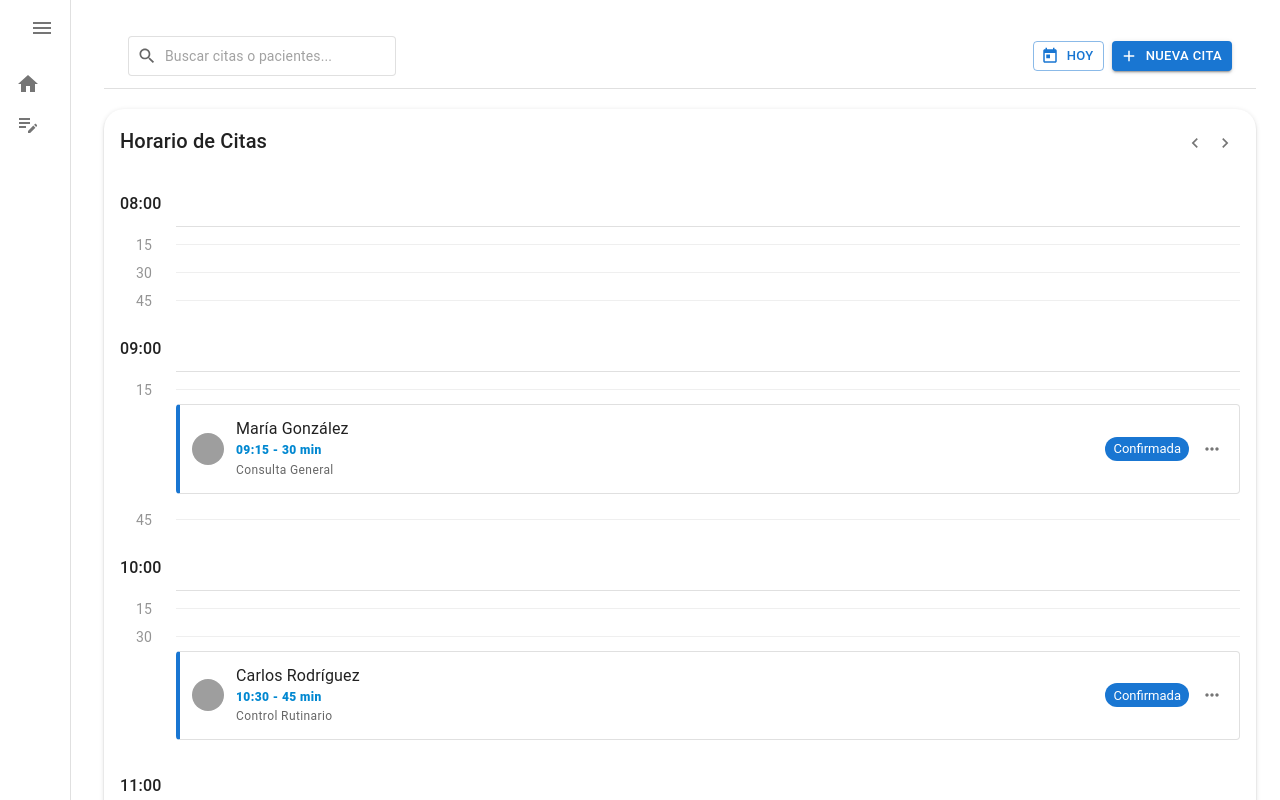
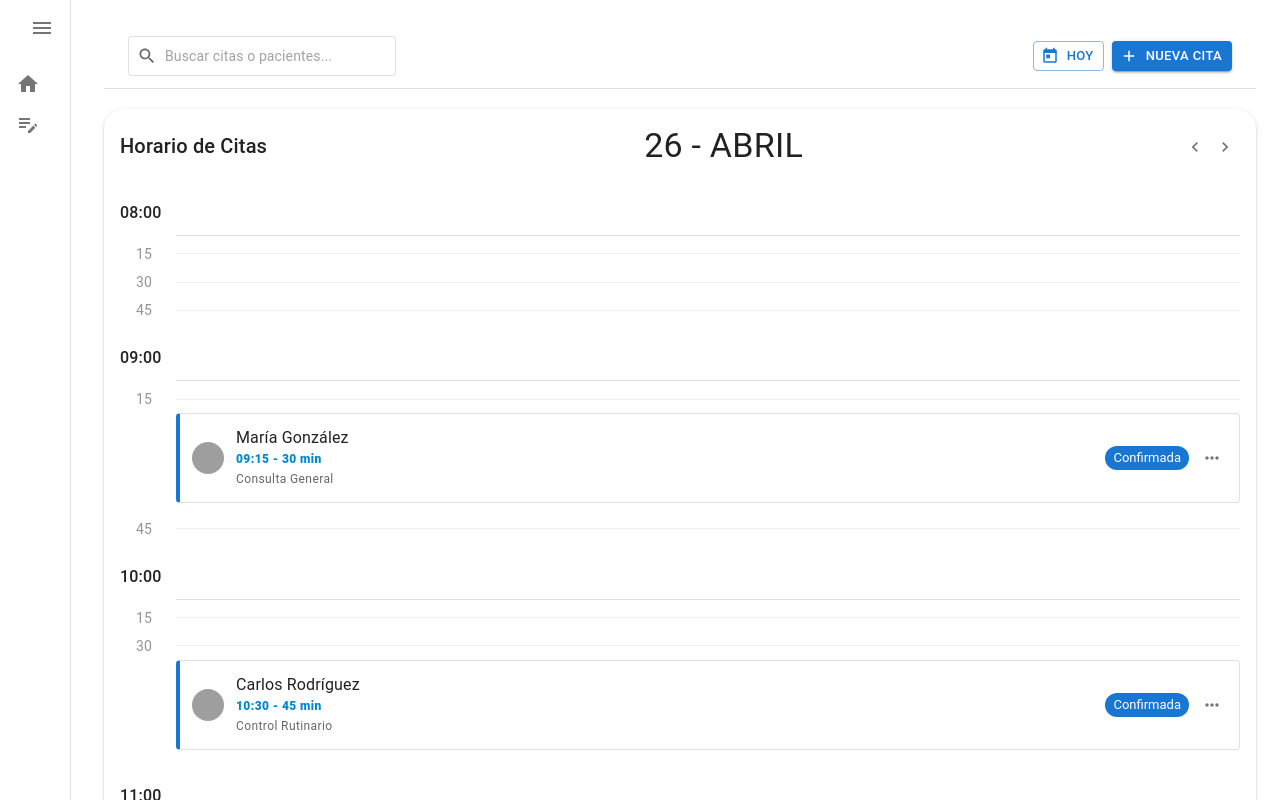
Before and after one commit to VictorTapiaEgana/resermed, a React (Vite) app: page /reservas in a window 1280 px wide. Shown: the top 800 px of the page. Built offline with nearby package versions, Linux system fonts and the light colour scheme; grey boxes are pictures that could not be loaded.

Commit message:
Agregar useEffect para rastrear cambios en la fecha seleccionada y mostrar la fecha en el encabezado del calendario

```diff
--- a/src/components/Calendar.tsx
+++ b/src/components/Calendar.tsx
@@ -1,6 +1,6 @@
 /* eslint-disable @typescript-eslint/no-unused-vars */
 
-import { useState } from "react"
+import { useEffect, useState } from "react"
 import { Card, CardHeader, CardContent, Typography, Avatar, Chip, Divider, IconButton, Box, Paper, Menu, MenuItem } from "@mui/material"
 import { ChevronLeft as ChevronLeftIcon,
          ChevronRight as ChevronRightIcon,
@@ -133,12 +133,18 @@ interface AppointmentCalendarProps {
   date: Date
 }
 
+const Meses =['Enero','Febrero','Marzo','Abril','Mayo','Junio','Julio','Agosto','Septiembre','Octubre','Noviembre','Diciembre']
+
 export function Calendar({ date }: AppointmentCalendarProps) {
 
   const [selectedDate, setSelectedDate] = useState<Date>(date)
   const [anchorEl, setAnchorEl] = useState<null | HTMLElement>(null);
   const open = Boolean(anchorEl);
 
+
+  useEffect(()=>{
+    console.log(selectedDate)
+  },[selectedDate])
 
   const handleClick = (event: React.MouseEvent<HTMLElement>) => {
     setAnchorEl(event.currentTarget);
@@ -186,6 +192,11 @@ export function Calendar({ date }: AppointmentCalendarProps) {
           title={
             <Box display="flex" justifyContent="space-between" alignItems="center">
               <Typography variant="h6">Horario de Citas</Typography>
+
+              <Typography variant="h4">
+                   { selectedDate.getDate() } - { Meses[selectedDate.getMonth()].toUpperCase() }
+              </Typography>
+
               <Box>
                 <IconButton size="small" onClick={handlePrevDay}>
                   <ChevronLeftIcon fontSize="small" />
@@ -274,7 +285,7 @@ export function Calendar({ date }: AppointmentCalendarProps) {
                                         alt={appointment.patient.name}
                                         sx={{ width: 32, height: 32 }}
                                       >
-                                        {appointment.patient.initials}
+                                        {/* {appointment.patient.initials} */}
                                       </Avatar>
                                       <Box>
                                         <Typography variant="body1">{appointment.patient.name}</Typography>
```
